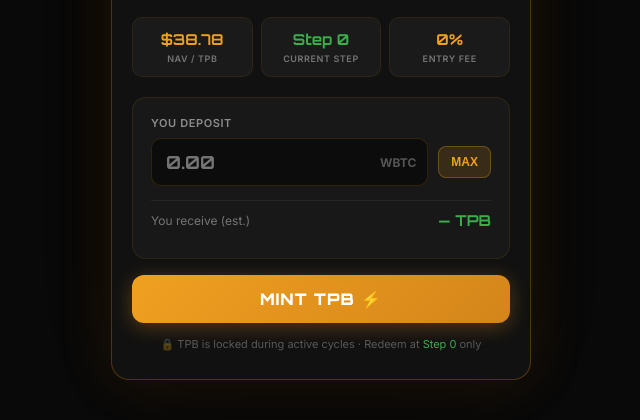
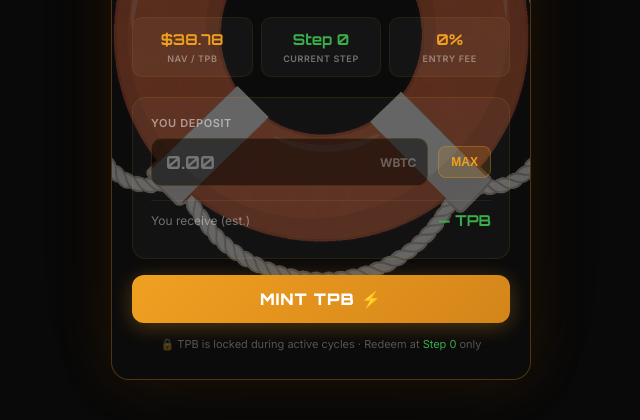
Before and after one commit to adeloing/btsave, a website: page landing/mint.html in a window 1280 px wide. Shown: the part 380-800 px from the top of the page, without its empty margins (319-959 px from the left). Drawn offline with Linux system fonts and the light colour scheme.

Commit message:
feat: lifebuoy background on mint page

```diff
--- a/landing/mint.html
+++ b/landing/mint.html
@@ -18,6 +18,7 @@
     padding: 20px;
   }
   .card {
+    position: relative;
     width: 420px;
     max-width: 95vw;
     border-radius: 18px;
@@ -25,6 +26,13 @@
     border: 1px solid rgba(255,165,0,0.25);
     box-shadow: 0 0 60px rgba(255,140,0,0.12), 0 0 120px rgba(0,0,0,0.8);
     background: #111;
+  }
+  .card-bg {
+    position: absolute;
+    top: 0; left: 0; right: 0; bottom: 0;
+    background: url('tpb-lifebuoy.jpg') center 60%/cover no-repeat;
+    opacity: 0.35;
+    pointer-events: none;
   }
 
   /* Captain image — not full bleed */
@@ -38,7 +46,8 @@
     border: 1px solid rgba(255,165,0,0.15);
   }
 
-  .content { padding: 20px 20px 28px; }
+  .content { position: relative; z-index: 1; padding: 20px 20px 28px; }
+  .captain-wrap { position: relative; z-index: 1; }
 
   .back {
     display: inline-block;
@@ -229,6 +238,7 @@
 <body>
 
 <div class="card">
+  <div class="card-bg"></div>
   <div class="captain-wrap">
     <img src="tpb-captain.jpg" alt="The Captain — Follow the captain" class="captain-img">
   </div>
```
Also changed, not shown: landing/tpb-lifebuoy.jpg (added).
